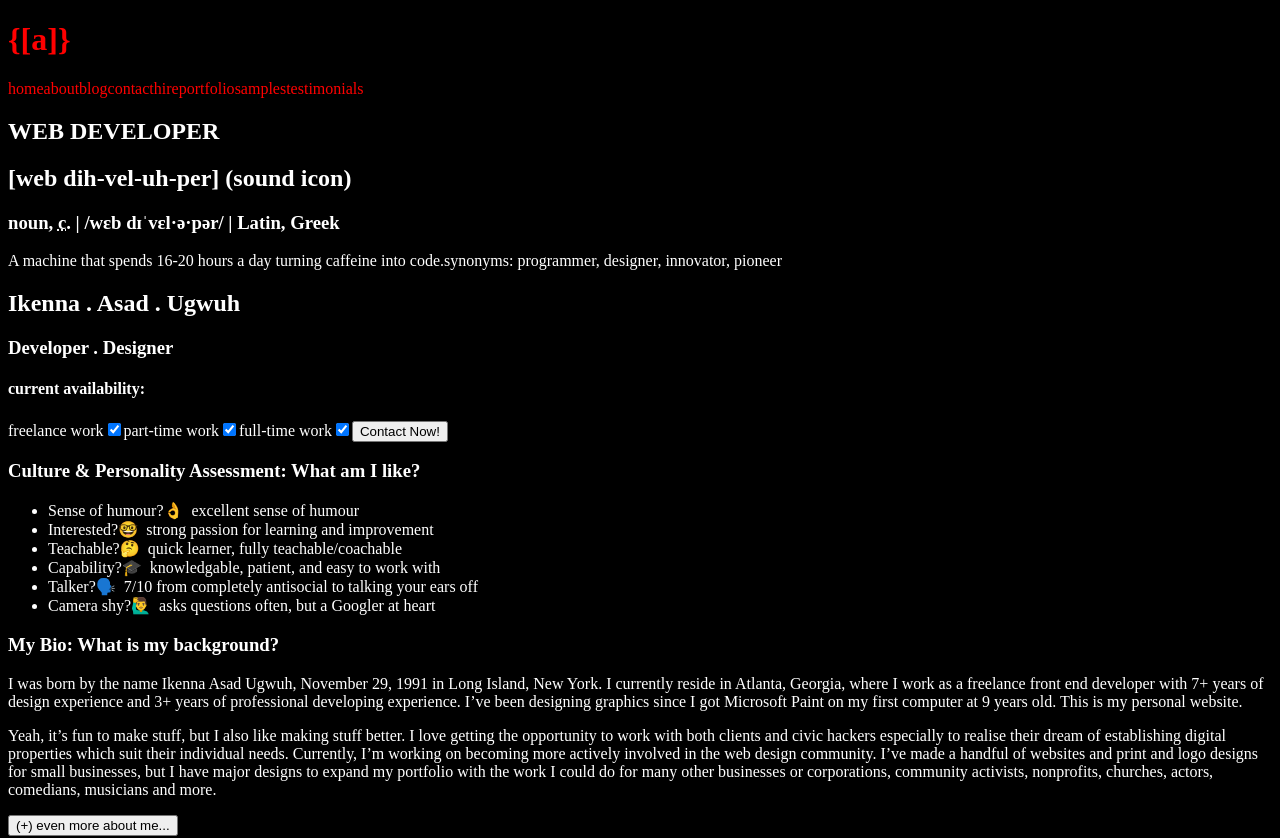
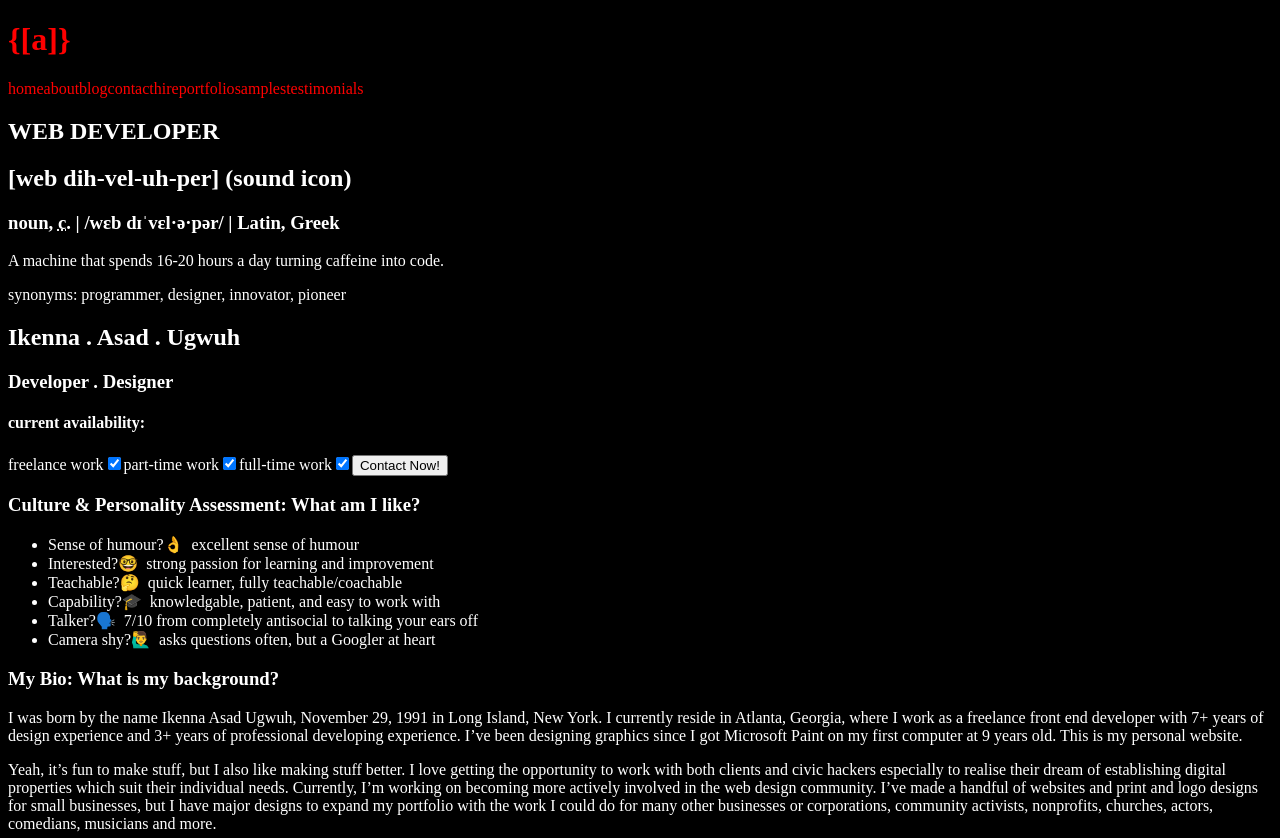
Before and after one commit to agentkenny007/Personal-Website, an Angular app: page /about in a window 1280 px wide. Shown: the top 838 px of the page. Built offline with nearby package versions, Linux system fonts and the light colour scheme.

Commit message:
Moved 'synonyms' to a new line.

```diff
--- a/src/app/about/about.component.html
+++ b/src/app/about/about.component.html
@@ -3,7 +3,7 @@
   <h2>[web dih-<span>vel</span>-uh-per] (sound icon)</h2>
   <h3>noun, <abbr title="countable noun">c</abbr>. | /wɛb dɪˈvɛl·ə·pər/ | Latin, Greek</h3>
   <span class="def">A machine that spends 16-20 hours a day turning caffeine into code.</span>
-  <span class="syn"><span>synonyms:</span> programmer, designer, innovator, pioneer</span>
+  <p class="syn"><span>synonyms:</span> programmer, designer, innovator, pioneer</p>
 </section>
 <section class="intro">
   <div class="segment a">
```
